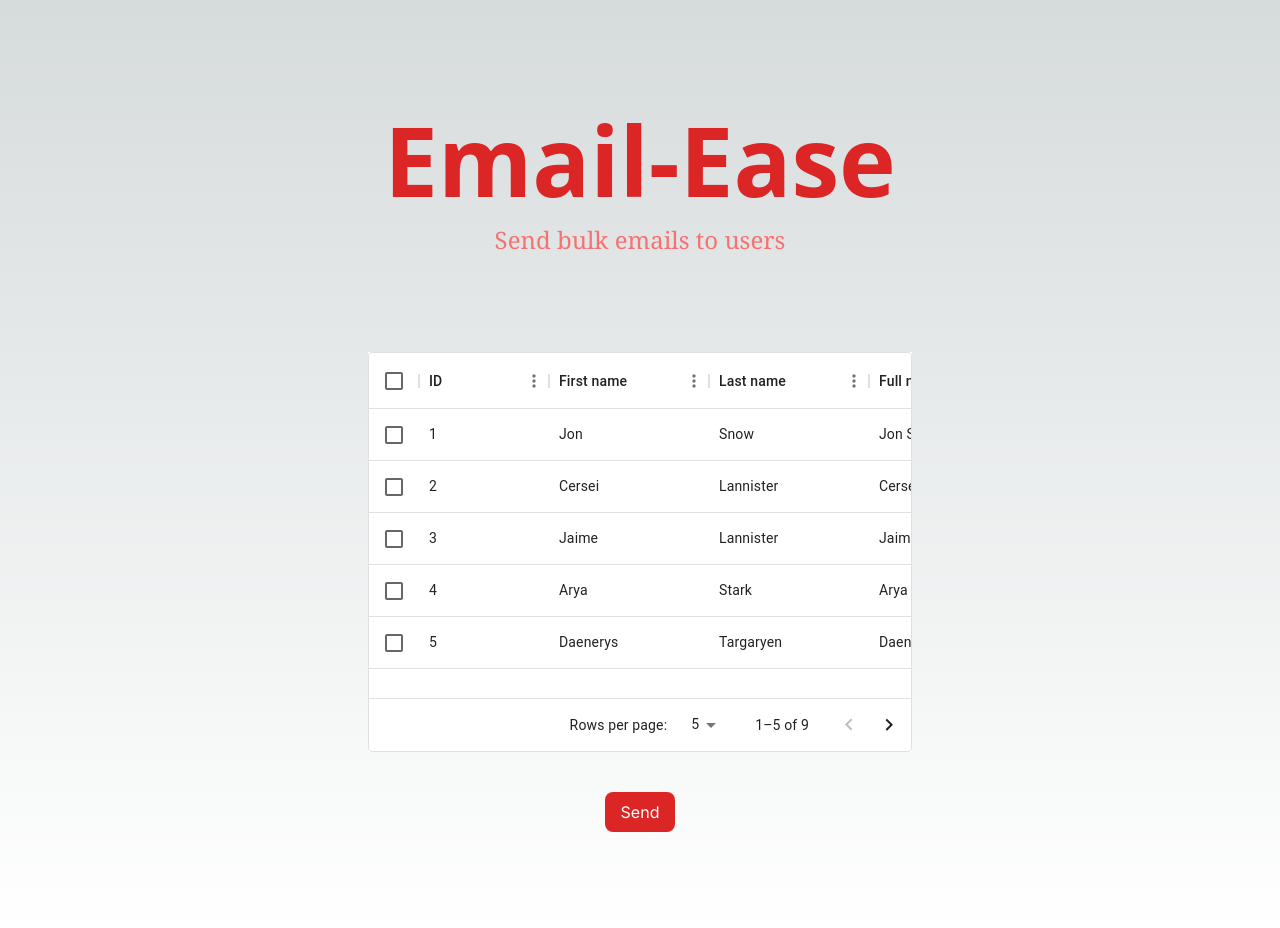
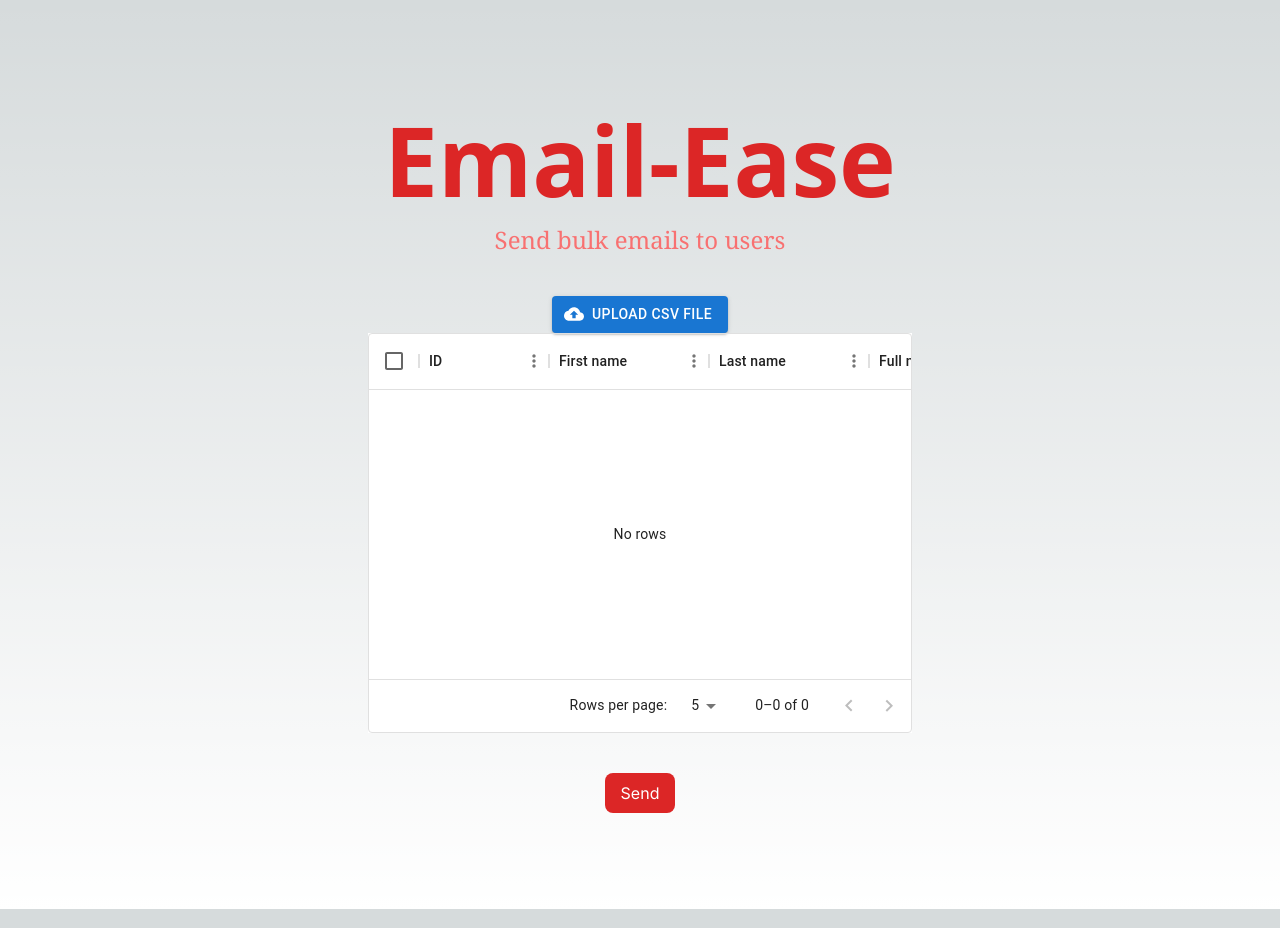
Before and after one commit to harshit0571/EmailEase, a Next.js app in the folder client/: page / in a window 1280 px wide. Built offline with nearby package versions, Linux system fonts and the light colour scheme.

Commit message:
input file button ui changed exel data extracted json data saved in data grid working

```diff
--- a/client/app/page.js
+++ b/client/app/page.js
@@ -1,19 +1,16 @@
 "use client";
 import DataTable from "@/components/Datagrid";
+import { Button } from "@mui/material";
+import { data } from "autoprefixer";
+import CloudUploadIcon from "@mui/icons-material/CloudUpload";
 import Image from "next/image";
+import Papa from "papaparse";
+import { useState } from "react";
 
 export default function Home() {
-  const rows = [
-    { id: 1, lastName: "Snow", firstName: "Jon" },
-    { id: 2, lastName: "Lannister", firstName: "Cersei" },
-    { id: 3, lastName: "Lannister", firstName: "Jaime" },
-    { id: 4, lastName: "Stark", firstName: "Arya" },
-    { id: 5, lastName: "Targaryen", firstName: "Daenerys" },
-    { id: 6, lastName: "Melisandre", firstName: null },
-    { id: 7, lastName: "Clifford", firstName: "Ferrara" },
-    { id: 8, lastName: "Frances", firstName: "Rossini" },
-    { id: 9, lastName: "Roxie", firstName: "Harvey" },
-  ];
+  const [CSVfile, setCSVfile] = useState("");
+  const [rows, setrows] = useState([]);
+  console.log(CSVfile);
 
   const Send = async () => {
     const response = await fetch("/api/Send", {
@@ -22,9 +19,21 @@ export default function Home() {
     const data = await response.json();
     console.log(data);
   };
+  const changeHandler = (event) => {
+    console.log(event.target.files);
+    Papa.parse(event.target.files[0], {
+      header: true,
+      skipEmptyLines: true,
+      complete: function (result) {
+        setrows(result.data);
+        console.log(result);
+      },
+    });
+  };
+
   return (
     <main className="flex min-h-screen flex-col items-center  p-4 sm:p-24 ">
-      <div className="flex flex-col items-center text-center mb-24">
+      <div className="flex flex-col items-center text-center mb-10">
         <h1 className="font-bold font-sans text-5xl sm:text-8xl text-red-600 m-4">
           Email-Ease
         </h1>
@@ -32,7 +41,21 @@ export default function Home() {
           Send bulk emails to users
         </p>
       </div>
-
+      <Button
+        variant="contained"
+        className="bg-blue-500 m-5 cursor-pointer"
+        startIcon={<CloudUploadIcon />}
+      >
+        <label htmlFor="file_input" className="cursor-pointer">
+          upload csv file
+        </label>
+        <input
+          id="file_input"
+          type="file"
+          onChange={changeHandler}
+          className="hidden cursor-pointer"
+        />
+      </Button>
       <DataTable rows={rows} />
       <button
         className="px-4 mt-10 py-2 bg-red-600 text-white border-white rounded-lg "
--- /dev/null
+++ b/client/app/tempCodeRunnerFile.js
@@ -0,0 +1 @@
+mui/icons-material
--- /dev/null
+++ b/client/components/CsvTOjson.jsx
@@ -0,0 +1,9 @@
+import {CSVReader} from 'react-papaparse'
+
+export const CsvTOjson = () => {
+  return (
+    <div>
+        <Csv
+    </div>
+  )
+}
--- a/client/components/Datagrid.jsx
+++ b/client/components/Datagrid.jsx
@@ -13,6 +13,7 @@ const columns = [
     valueGetter: (params) =>
       `${params.row.firstName || ""} ${params.row.lastName || ""}`,
   },
+  { field: "email", headerName: "Email", width: 160 },
 ];
 
 export default function DataTable({ rows }) {
--- a/client/package.json
+++ b/client/package.json
@@ -12,14 +12,18 @@
     "@aws-sdk/client-ses": "^3.370.0",
     "@emotion/react": "^11.11.1",
     "@emotion/styled": "^11.11.0",
+    "@mui/icons-material": "^5.14.0",
     "@mui/material": "^5.14.0",
     "@mui/styled-engine-sc": "^5.12.0",
     "@mui/x-data-grid": "^6.10.0",
     "autoprefixer": "10.4.14",
+    "convert-csv-to-json": "^2.0.0",
     "next": "13.4.10",
+    "papaparse": "^5.4.1",
     "postcss": "8.4.26",
     "react": "18.2.0",
     "react-dom": "18.2.0",
+    "react-papaparse": "^4.1.0",
     "styled-components": "^5.3.11",
     "tailwindcss": "3.3.3"
   }
```
Also changed, not shown: client/utils/CsvToJson.jsx (added, +7 -0 lines), 1 other file (tests, documents, lock files or other folders).
